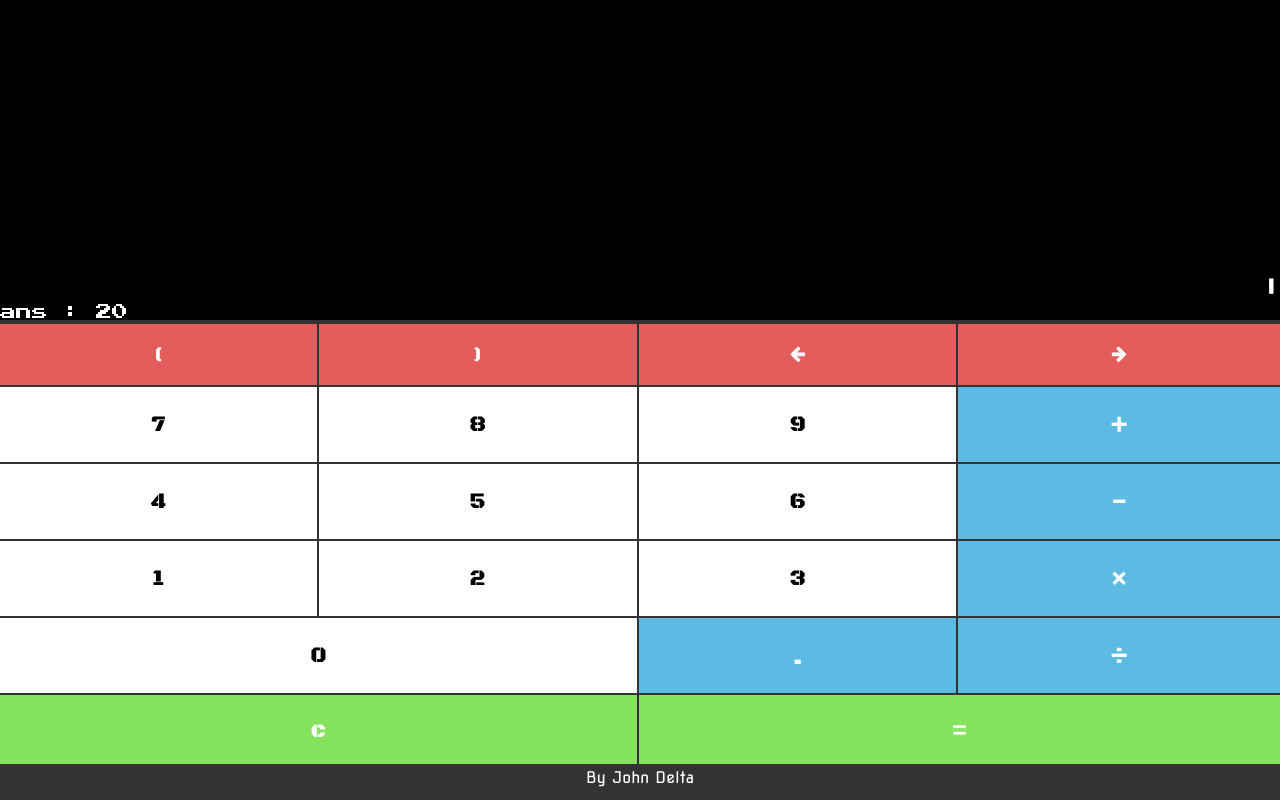
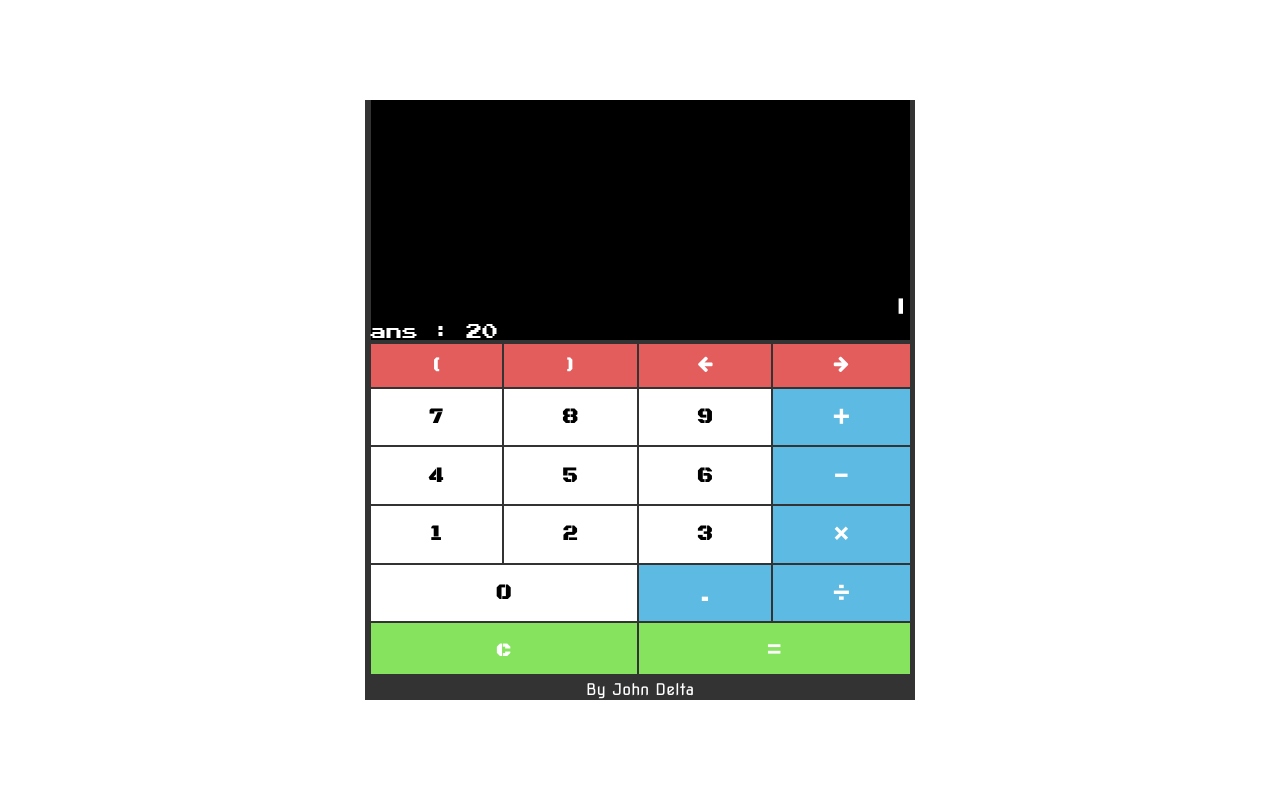
Before and after one commit to JohnDelta/react-calculator, a React (Create React App) app: page / in a window 1280 px wide. Built offline with nearby package versions, Linux system fonts and the light colour scheme.

Commit message:
implemented responsiveness

```diff
--- a/src/App.css
+++ b/src/App.css
@@ -9,11 +9,23 @@
 .App {
 	overflow : hidden;
 	width : 100vw;
+	max-width : 410px;
 	height : 100vh;
 	display : grid;
+	grid-template-columns : 98%;
 	grid-template-rows : 40% 55% auto;
+	justify-content : center;
 	background-color : #333333;
 	grid-row-gap : 4px;
+}
+
+@media only screen and (min-width : 768px) {
+	.App {
+		min-width : 550px;
+		min-height : 600px;
+		width : 60vw;
+		height : 70vh;
+	}
 }
 
 .Display {
@@ -209,4 +221,5 @@
 	color : #FFFFFF;
 	font-family: 'Nova Square', cursive;
 	text-align : center;
+	align-self : center;
 }
--- a/src/index.css
+++ b/src/index.css
@@ -6,4 +6,10 @@ body {
   -webkit-font-smoothing: antialiased;
   -moz-osx-font-smoothing: grayscale;
   padding : 0;
+  display : grid;
+  grid-template-columns : 100vw;
+  grid-template-rows : 100vh;
+  justify-items : center;
+  align-content : center;
+  align-items : center;
 }
```
